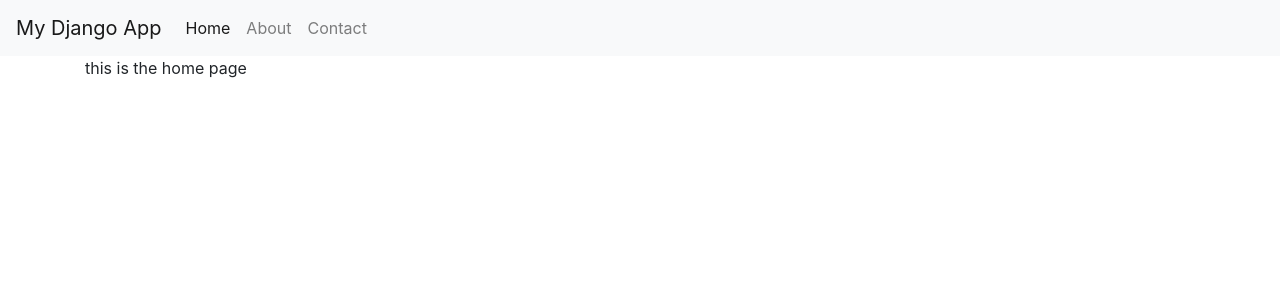
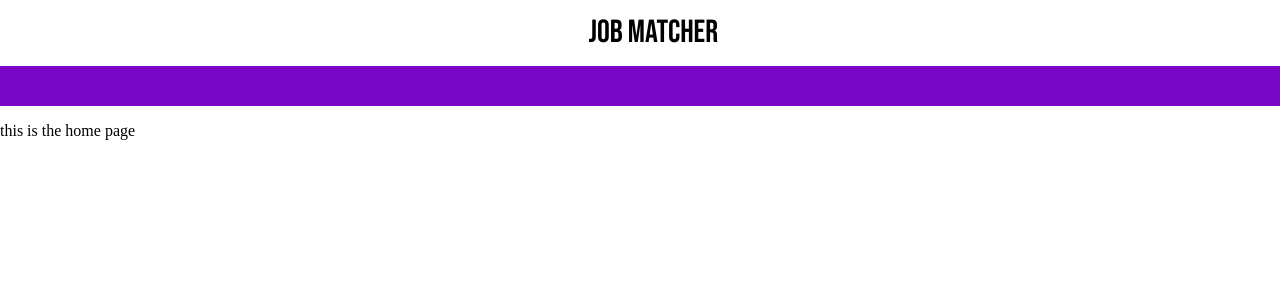
Before and after one commit to danielvdh24/smart-match, a Django app: template classifier/templates/home.html in a window 1280 px wide. Shown: the top 300 px of the page. Run offline with Django 5.2, Linux system fonts and the light colour scheme; the template is opened without the code that fills it, so the values that code supplies are empty; parts of the project's set-up code (start-up, migrations or seed data) failed here and were passed over; some libraries are stand-ins or nearby versions.

Commit message:
#9 Added simple logo name and nav bar
Set up for more html pages and easy in and out access

```diff
--- /dev/null
+++ b/classifier/static/stylesheet.css
@@ -0,0 +1,20 @@
+.navBar {
+    width: 100%;
+    height: 30pt;
+    background-color: rgb(122, 6, 199);
+}
+
+body, html {
+    margin: 0;
+    padding: 0;
+}
+
+.logo {
+    width: 100%;
+    text-align: center;
+    padding: 10pt;
+    font-family: "Bebas Neue", sans-serif;
+    font-weight: 400;
+    font-style: normal;
+    font-size: 200%;
+}
--- a/classifier/templates/base.html
+++ b/classifier/templates/base.html
@@ -5,28 +5,19 @@
     <meta name="viewport" content="width=device-width, initial-scale=1.0" />
     <title>
       {% block title %}
-        Django App
+        Job Matcher
       {% endblock %}
     </title>
-    <link rel="stylesheet" href="https://stackpath.bootstrapcdn.com/bootstrap/4.3.1/css/bootstrap.min.css"  rel="stylesheet" />
+    {% load static %}
+    <link rel="stylesheet" href="{% static 'stylesheet.css' %}">
+    <link rel="preconnect" href="https://fonts.googleapis.com">
+    <link rel="preconnect" href="https://fonts.gstatic.com" crossorigin>
+    <link href="https://fonts.googleapis.com/css2?family=Bebas+Neue&family=Bungee&family=Lato:wght@900&family=Rubik:wght@300;500&display=swap" rel="stylesheet">
   </head>
   <body>
-    <nav class="navbar navbar-expand-lg navbar-light bg-light">
-      <a class="navbar-brand" href="#">My Django App</a>
-      <button class="navbar-toggler" type="button" data-toggle="collapse" data-target="#navbarNav" aria-controls="navbarNav" aria-expanded="false" aria-label="Toggle navigation"><span class="navbar-toggler-icon"></span></button>
-      <div class="collapse navbar-collapse" id="navbarNav">
-        <ul class="navbar-nav">
-          <li class="nav-item active">
-            <a class="nav-link" href="#">Home</a>
-          </li>
-          <li class="nav-item">
-            <a class="nav-link" href="#">About</a>
-          </li>
-          <li class="nav-item">
-            <a class="nav-link" href="#">Contact</a>
-          </li>
-        </ul>
-      </div>
+    <div class="logo ">Job Matcher</div>
+    <nav class="navBar">
+      <div class="navItem"></div>
     </nav>
     <div class="container">{% block content %} {% endblock %}</div>
     <script src="https://code.jquery.com/jquery-3.3.1.slim.min.js"></script>
```
